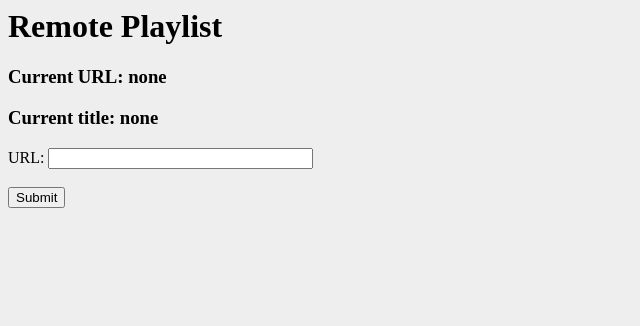
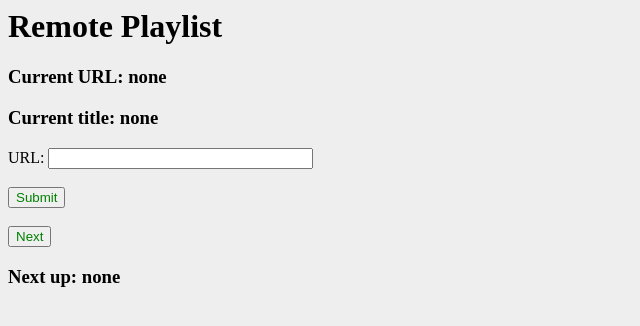
Before and after one commit to claywahlstrom/remoteplayer, a Flask app: page / in a window 1280 px wide. Shown: the top 326 px of the page, without its empty margins (0-640 px from the left). Run offline with Flask 2, Linux system fonts and the light colour scheme.

Commit message:
Included playlist functionality

```diff
--- a/app.py
+++ b/app.py
@@ -28,8 +28,8 @@ import os
 import time
 import webbrowser
 
+from bs4 import BeautifulSoup as Soup
 from flask import Flask, render_template, request
-from bs4 import BeautifulSoup as Soup
 from requests import get
 
 from pack import LINUX
@@ -38,36 +38,44 @@ from pack.web import openweb
 app = Flask(__name__)
 
 browser = 'chrome'
-url = 'none'
+urls = ['none', 'none']
 title = 'none'
 
 @app.route('/', methods = ['GET','POST'])
 def main():
-    global url, title
+    global urls, title
+    flag = False
     if request.method == 'POST':
-        url = request.form['url']
-        if LINUX:
-            os.system('pkill chrome')
+        print(urls.count('none'))
+        if 'next' in request.form: # don't combine these ifs
+            if urls.count('none') == 0:
+                urls.pop(0)
+                flag = True
         else:
-            os.system('taskkill /im {}.exe'.format(browser))
-        soup = Soup(get(url).content, 'html.parser')
-        title = soup.select('#eow-title')
-        if not(title):
-            title = soup.select('title')
-        title = title[0].text.strip()
-        time.sleep(0.5)
-        webbrowser.open(url)
-        #openweb(url, browser=browser)
-    return render_template('index.html', url=url, title=title)
+            while 'none' in urls:
+                urls.remove('none')
+            urls.append(request.form['url'])
+        if len(urls) == 1 and urls.count('none') == 0:
+            urls.append('none')
+            flag = True
+        if flag:
+            if LINUX:
+                os.system('pkill ' + browser)
+            else:
+                os.system('taskkill /im {}.exe'.format(browser))
+            soup = Soup(get(urls[0]).content, 'html.parser')
+            title = soup.select('#eow-title')
+            if not(title):
+                title = soup.select('title')
+            title = title[0].text.strip()
+            time.sleep(0.25)
+            webbrowser.open(urls[0])
+    return render_template('index.html', url=urls[0], title=title, upnext=urls[1])
 
 @app.route('/template')
 def template():
     templatename = 'Template Name'
     return render_template('template.html', templatename=templatename)
 
-@app.route('/<path:path>')
-def render(path):
-    return app.send_static_file(path)
-
 if __name__ == '__main__':
     app.run(host='0.0.0.0')
--- a/templates/index.html
+++ b/templates/index.html
@@ -5,6 +5,11 @@
         <title>Remote Playlist</title>
         <base href=".\" />
         <link rel="stylesheet" type="text/css" href="..\static\css\styling.css">
+        <style>
+            input[type=submit] {
+                color: green;
+            }
+        </style>
     </head>
     <body>
         <h1>Remote Playlist</h1>
@@ -13,7 +18,10 @@
         <form action="/" method="POST">
             <label for="url">URL: </label>
             <input type="text" name="url" id="url" size="30" /><br /><br />
-            <input type="submit" value="Submit" />
+            <input type="submit" value="Submit" /><br /><br />
+            <input type="submit" name="next" value="Next" /><br />
         </form>
+        <h3>Next up: {{ upnext }}</h3>
+
     </body>
 </html>
```
Also changed, not shown: README.md.
